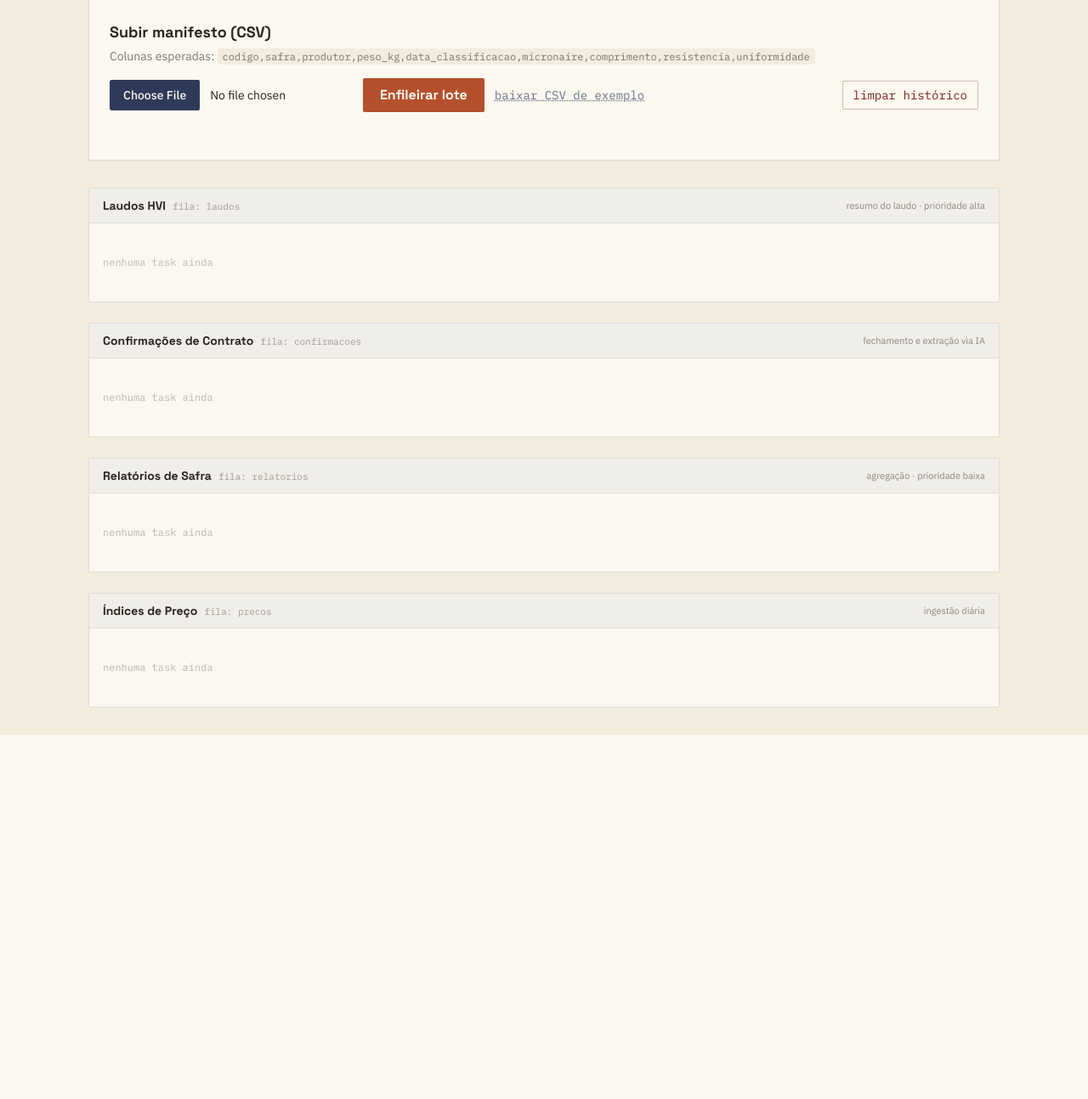
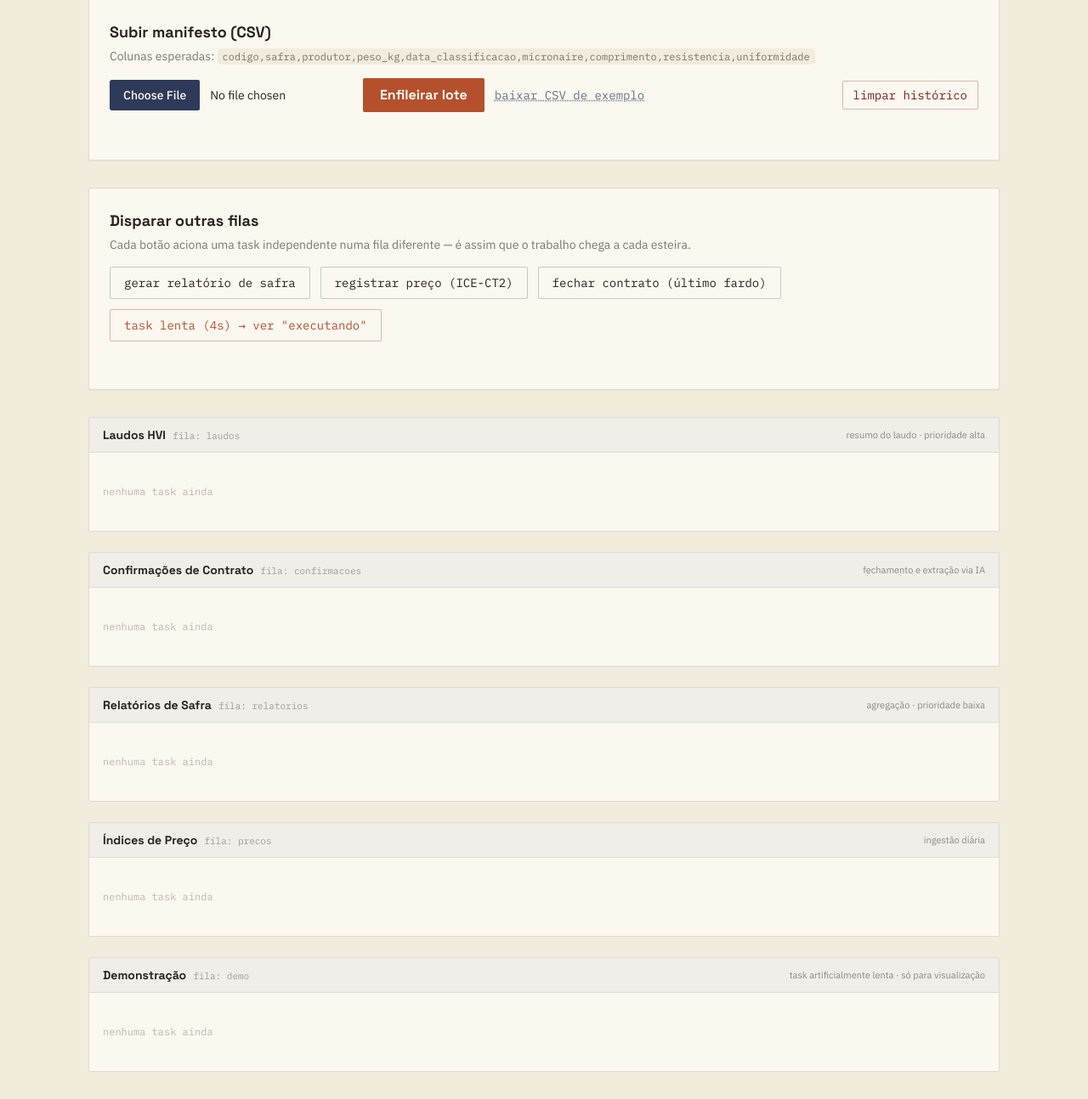
Before and after one commit to carvalhocaio/cotton-desk-tasks, a Django app: page /dashboard/ in a window 1280 px wide. Shown: the part 135-1429 px from the top of the page at 85% size. Before the commit the page ends 1000 px from the top, so only its background shows below. Run offline with Django 5.2, Linux system fonts and the light colour scheme; data that the repository does not hold is empty; parts of the project's set-up code (start-up, migrations or seed data) failed here and were passed over; some libraries are stand-ins or nearby versions.

Commit message:
Add action buttons for triggering independent task queues on the dashboard

```diff
--- a/desk/templates/desk/dashboard.html
+++ b/desk/templates/desk/dashboard.html
@@ -79,6 +79,33 @@
       <p id="msg-upload" class="mt-3 text-sm font-mono min-h-[1.25rem]"></p>
     </section>
 
+    <section class="bg-paper border border-denim/15 rounded-sm p-6 shadow-sm">
+      <h2 class="font-display text-lg font-semibold mb-1">Disparar outras filas</h2>
+      <p class="text-sm text-ink/60 mb-4">
+        Cada botão aciona uma task independente numa fila diferente — é assim que
+        o trabalho chega a cada esteira.
+      </p>
+      <div class="flex flex-wrap gap-3">
+        <button type="button" data-acao="/dashboard/relatorio-teste/"
+          class="btn-acao text-sm font-mono border border-denim/25 px-4 py-2 rounded-sm hover:bg-denim/5 focus:outline-none focus-visible:ring-2 focus-visible:ring-denim">
+          gerar relatório de safra
+        </button>
+        <button type="button" data-acao="/dashboard/preco-teste/"
+          class="btn-acao text-sm font-mono border border-denim/25 px-4 py-2 rounded-sm hover:bg-denim/5 focus:outline-none focus-visible:ring-2 focus-visible:ring-denim">
+          registrar preço (ICE-CT2)
+        </button>
+        <button type="button" data-acao="/dashboard/contrato-teste/"
+          class="btn-acao text-sm font-mono border border-denim/25 px-4 py-2 rounded-sm hover:bg-denim/5 focus:outline-none focus-visible:ring-2 focus-visible:ring-denim">
+          fechar contrato (último fardo)
+        </button>
+        <button type="button" data-acao="/dashboard/demo-lenta/"
+          class="btn-acao text-sm font-mono border border-terracotta/40 text-terracotta px-4 py-2 rounded-sm hover:bg-terracotta/5 focus:outline-none focus-visible:ring-2 focus-visible:ring-terracotta">
+          task lenta (4s) → ver "executando"
+        </button>
+      </div>
+      <p id="msg-acao" class="mt-3 text-sm font-mono min-h-[1.25rem]"></p>
+    </section>
+
     <section id="esteiras" class="space-y-6"></section>
 
   </main>
@@ -89,6 +116,7 @@
       { nome: "confirmacoes", rotulo: "Confirmações de Contrato", descricao: "fechamento e extração via IA" },
       { nome: "relatorios", rotulo: "Relatórios de Safra", descricao: "agregação · prioridade baixa" },
       { nome: "precos", rotulo: "Índices de Preço", descricao: "ingestão diária" },
+      { nome: "demo", rotulo: "Demonstração", descricao: "task artificialmente lenta · só para visualização" },
     ];
 
     const STATUS = {
@@ -158,7 +186,6 @@
         const tasksDaFila = dados.tasks.filter((t) => t.fila === fila.nome);
         const idsAtuais = new Set(tasksDaFila.map((t) => t.id));
 
-        // remove cartões que não existem mais (ex.: histórico foi limpo)
         track.querySelectorAll("[data-task-id]").forEach((cartao) => {
           if (!idsAtuais.has(cartao.dataset.taskId)) cartao.remove();
         });
@@ -214,6 +241,29 @@
       }
     });
 
+    document.querySelectorAll(".btn-acao").forEach((botao) => {
+      botao.addEventListener("click", async () => {
+        const msg = document.getElementById("msg-acao");
+        msg.textContent = "disparando...";
+        msg.className = "mt-3 text-sm font-mono min-h-[1.25rem] text-denim";
+        try {
+          const resposta = await fetch(botao.dataset.acao, { method: "POST" });
+          const corpo = await resposta.json();
+          if (!resposta.ok) {
+            msg.textContent = corpo.erro ?? "não deu certo disparar essa ação.";
+            msg.className = "mt-3 text-sm font-mono min-h-[1.25rem] text-rust-900";
+            return;
+          }
+          msg.textContent = "task enfileirada — veja a esteira correspondente abaixo.";
+          msg.className = "mt-3 text-sm font-mono min-h-[1.25rem] text-olive-900";
+          await atualizar();
+        } catch (erro) {
+          msg.textContent = "não deu certo disparar essa ação.";
+          msg.className = "mt-3 text-sm font-mono min-h-[1.25rem] text-rust-900";
+        }
+      });
+    });
+
     document.getElementById("btn-exemplo").addEventListener("click", () => {
       const csv = "codigo,safra,produtor,peso_kg,data_classificacao,micronaire,comprimento,resistencia,uniformidade\n"
         + "BR2026003000,2025/2026,Fazenda Bom Futuro,219.50,2026-04-28,4.20,1.16,29.0,82.0\n"
```
